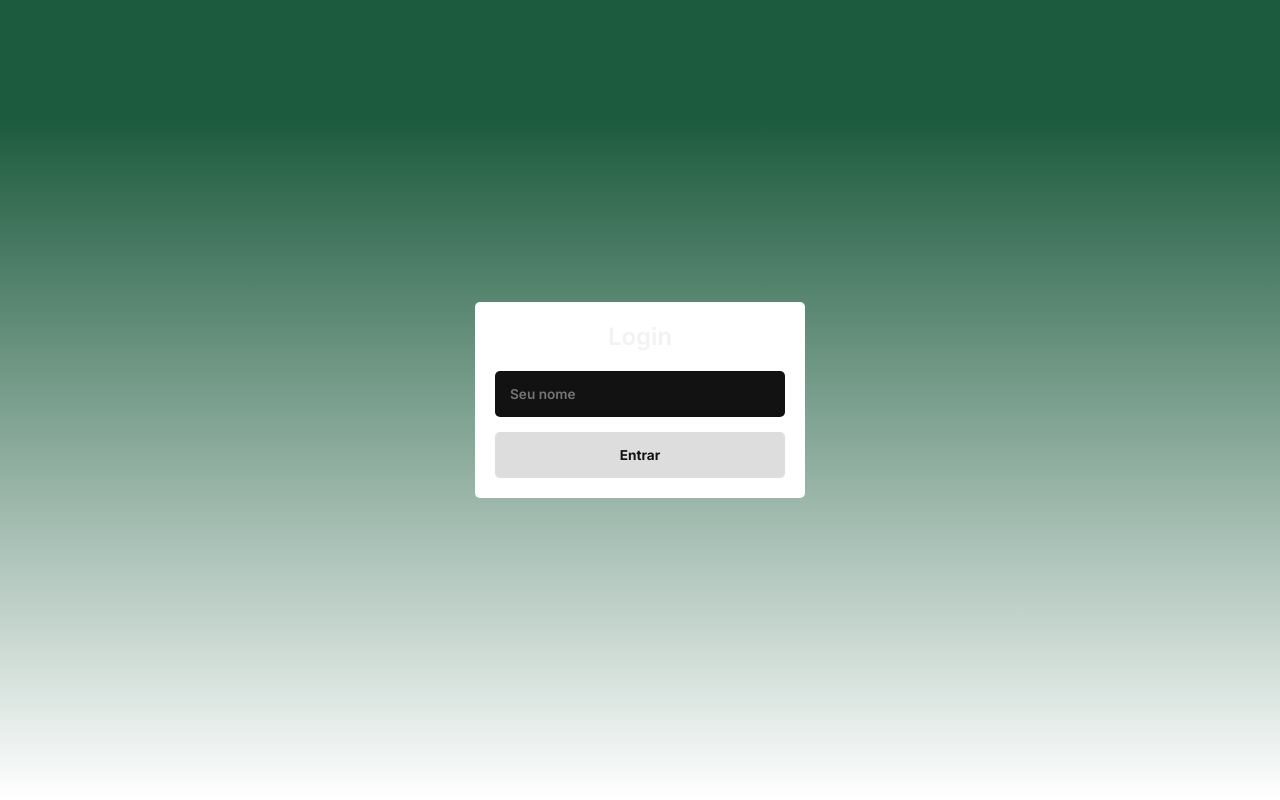
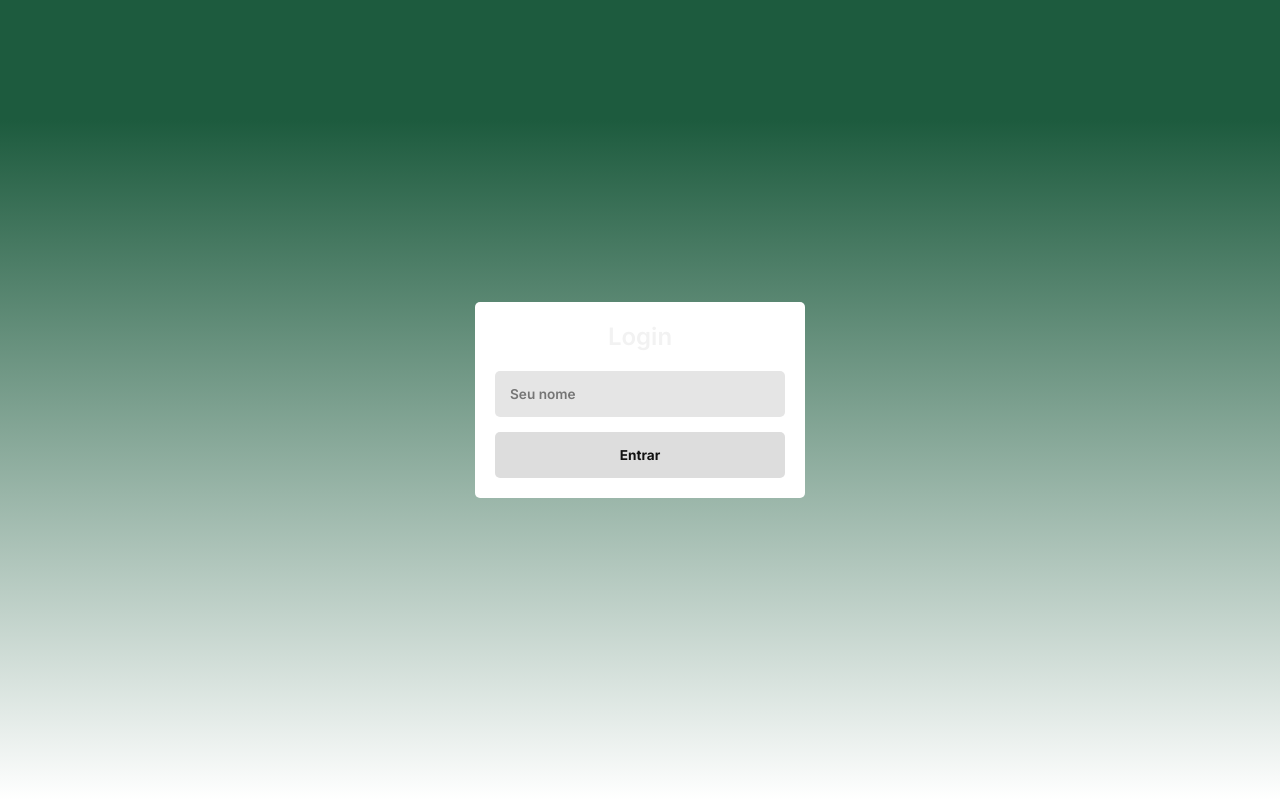
Before and after one commit to BrunoSZanon/chat, a plain HTML site: page frontend/index.html in a window 1280 px wide. Drawn offline with nearby package versions, Linux system fonts and the light colour scheme.

Commit message:
Update style.css

```diff
--- a/frontend/css/style.css
+++ b/frontend/css/style.css
@@ -27,7 +27,7 @@ body {
 .login {
     width: 100%;
     max-width: 330px;
-    background-color: #FFF;
+    background-color: #ffffff;
     border-radius: 5px;
     padding: 20px;
 }
@@ -50,14 +50,14 @@ body {
     padding: 15px;
     font-size: 0.85rem;
     font-weight: 600;
-    background-color: #121212;
-    color: #f2f2f2;
+    background-color: #E5E5E5;
+    color: #000;
     outline: none;
     border-radius: 5px;
 }
 
 .login__input:focus {
-    outline: 2px solid #f2f2f2;
+    outline: 2px solid #ffffff;
 }
 
 .login__button {
```
